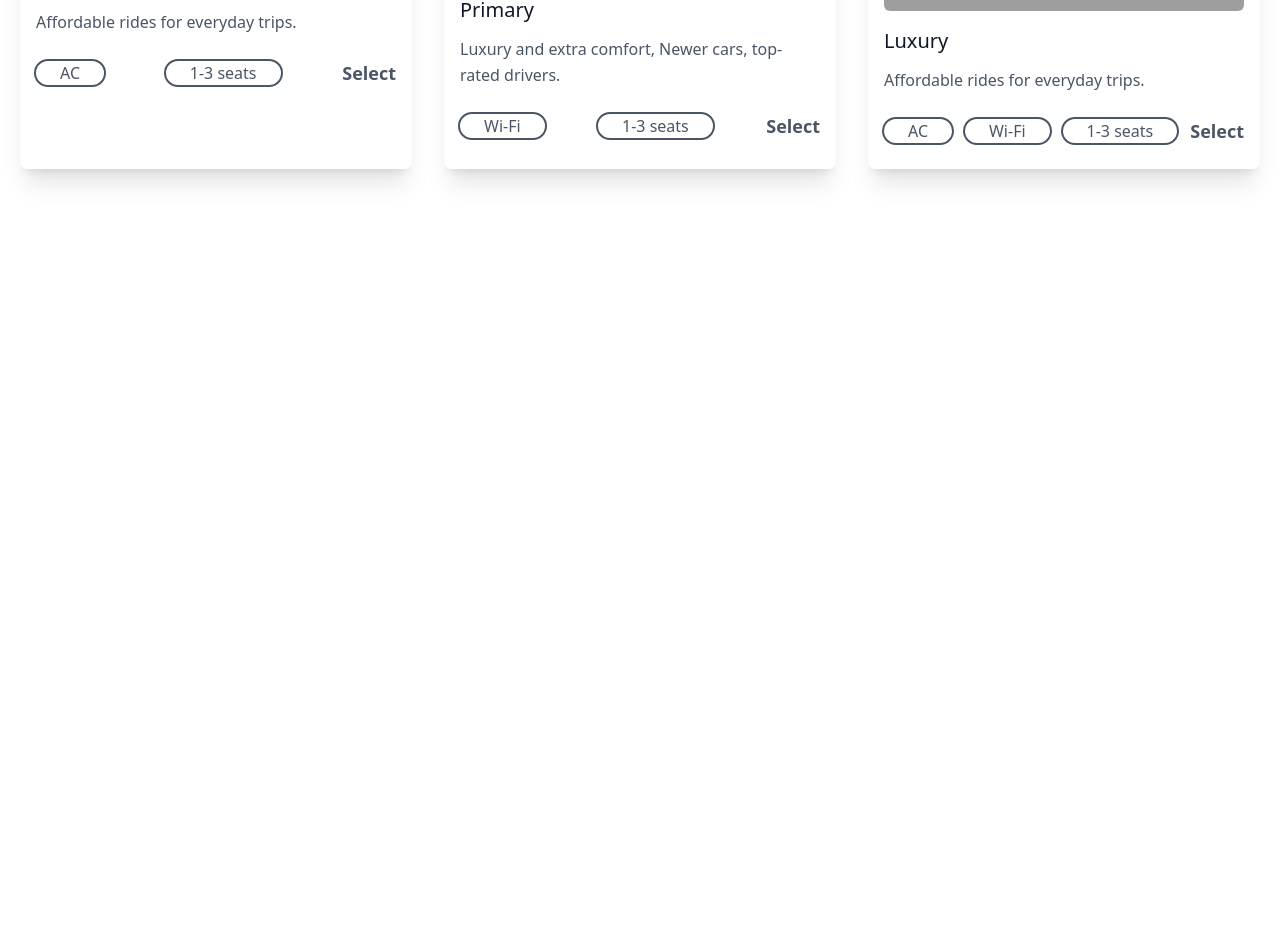
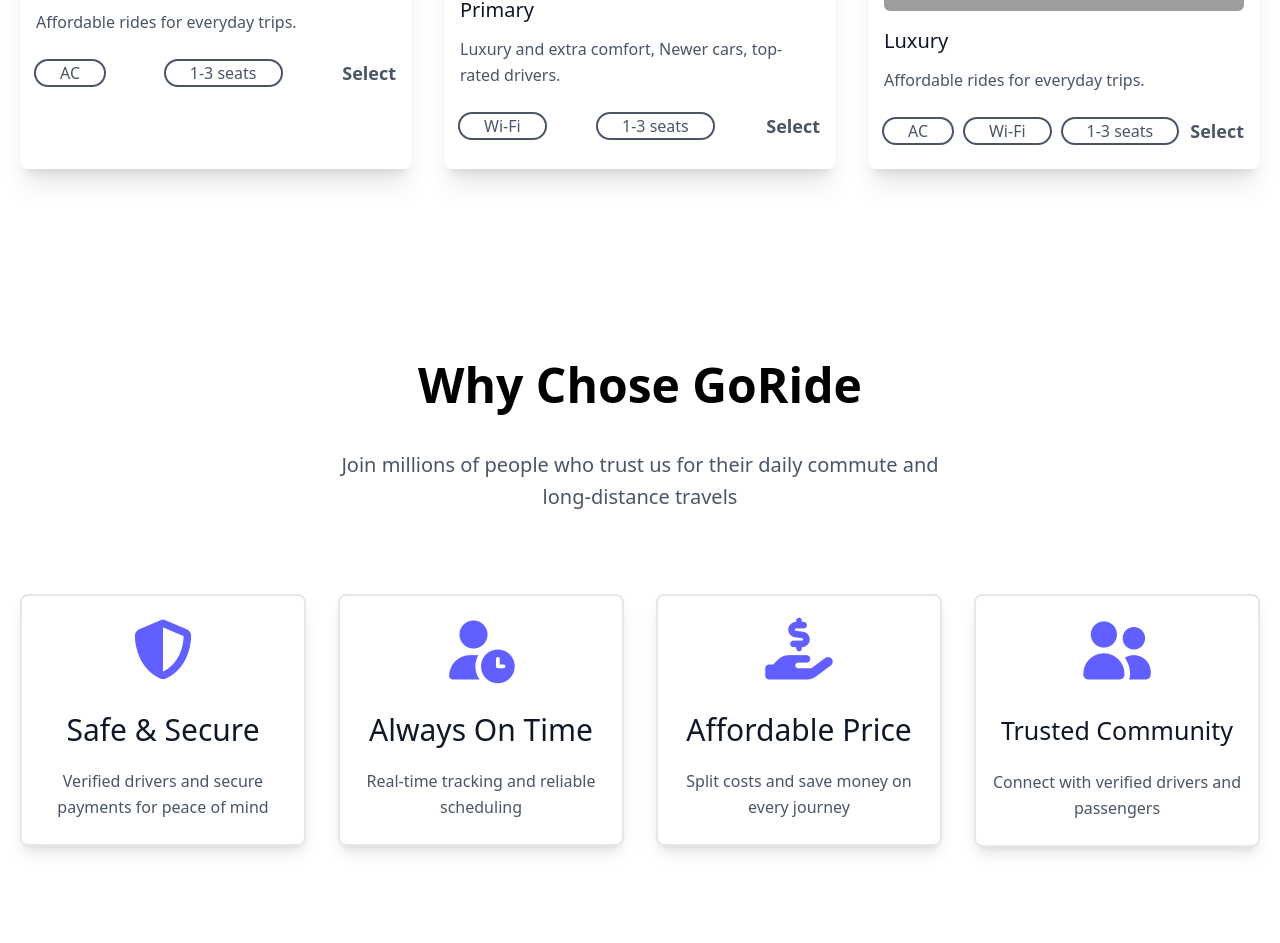
Before and after one commit to tanvirshekh-dev/GoRide-website, a plain HTML site: page index.html in a window 1280 px wide. Shown: the part 2162-3105 px from the top of the page. Before the commit the page ends 2427 px from the top, so only its background shows below. Drawn offline with nearby package versions, Linux system fonts and the light colour scheme; grey boxes are pictures that could not be loaded.

Commit message:
added why chose go ride section

```diff
--- a/index.html
+++ b/index.html
@@ -384,7 +384,51 @@
     <!-- Chose the ride section end -->
 
     <!-- Why chose section start -->
+     <section class="text-gray-600 body-font">
+  <div class="container px-5 py-24 mx-auto">
+    <div class="flex flex-col text-center w-full mb-20">
+      <h1 class="sm:text-5xl text-2xl text-center font-bold text-black title-font mb-4">Why Chose GoRide</h1>
+      <p class="text-xl leading-relaxed xl:w-2/4 lg:w-3/4 mx-auto text-gray-600 mt-6">Join millions of people who trust us for their daily commute and long-distance travels</p>
+    </div>
+    <div class="flex flex-wrap -m-4 text-center">
+      <div class="p-4 md:w-1/4 sm:w-1/2 w-full">
+        <div class="border-2 border-gray-200 px-4 py-6 rounded-lg shadow-lg hover:scale-[1.05] p-4 duration-400 ease-in">
+          <i class="fa-solid fa-shield-halved text-indigo-500 text-6xl mb-3 inline-block"></i>
+          <h2 class="title-font font-medium text-3xl text-gray-900 py-5">Safe & Secure</h2>
+          <p class="leading-relaxed">Verified drivers and secure payments for peace of mind</p>
+        </div>
 
+
+      </div>
+
+      <div class="p-4 md:w-1/4 sm:w-1/2 w-full">
+        <div class="border-2 border-gray-200 px-4 py-6 rounded-lg shadow-lg hover:scale-[1.05] p-4 duration-400 ease-in">
+          <i class="fa-solid fa-user-clock  text-indigo-500 text-6xl mb-3 inline-block"></i>
+          <h2 class="title-font font-medium text-3xl text-gray-900 py-5">Always On Time</h2>
+          <p class="leading-relaxed">Real-time tracking and reliable scheduling</p>
+        </div>
+      </div>
+
+      <div class="p-4 md:w-1/4 sm:w-1/2 w-full">
+        <div class="border-2 border-gray-200 px-4 py-6 rounded-lg shadow-lg hover:scale-[1.05] p-4 duration-400 ease-in">
+          <i class="fa-solid fa-hand-holding-dollar  text-indigo-500 text-6xl mb-3 inline-block"></i>
+          <h2 class="title-font font-medium text-3xl text-gray-900 py-5">Affordable Price</h2>
+          <p class="leading-relaxed">Split costs and save money on every journey</p>
+        </div>
+      </div>
+
+      <div class="p-4 md:w-1/4 sm:w-1/2 w-full">
+        <div class="border-2 border-gray-200 px-4 py-6 rounded-lg shadow-lg hover:scale-[1.05] p-4 duration-400 ease-in">
+          <i class="fa-solid fa-user-group text-indigo-500 text-6xl mb-3 inline-block"></i>
+          <h2 class="title-font font-medium text-[25px] text-gray-900 py-5">Trusted Community</h2>
+          <p class="leading-relaxed">Connect with verified drivers and passengers</p>
+        </div>
+      </div>
+    </div>
+  </div>
+    </section>
     <!-- Why chose section end -->
+
+
   </body>
 </html>
```
